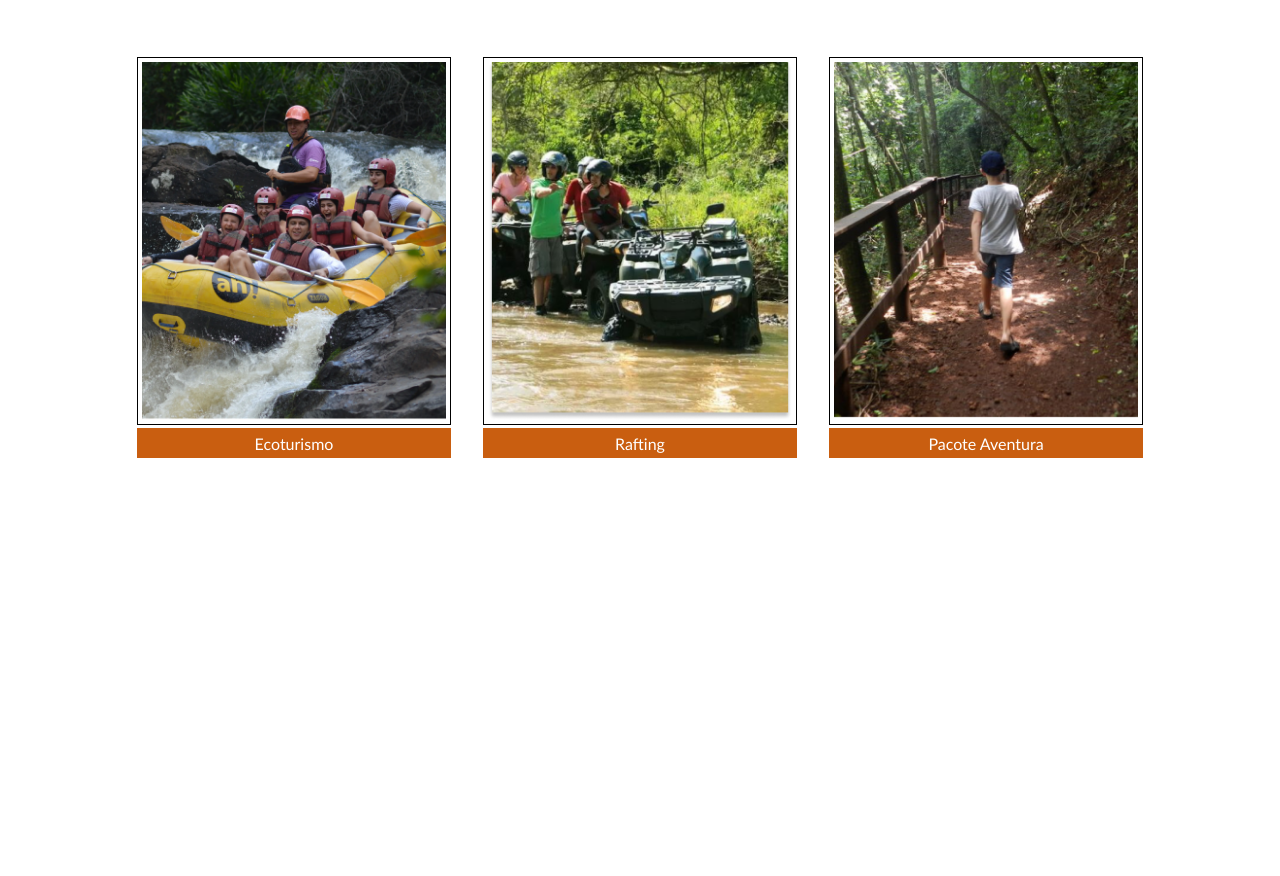
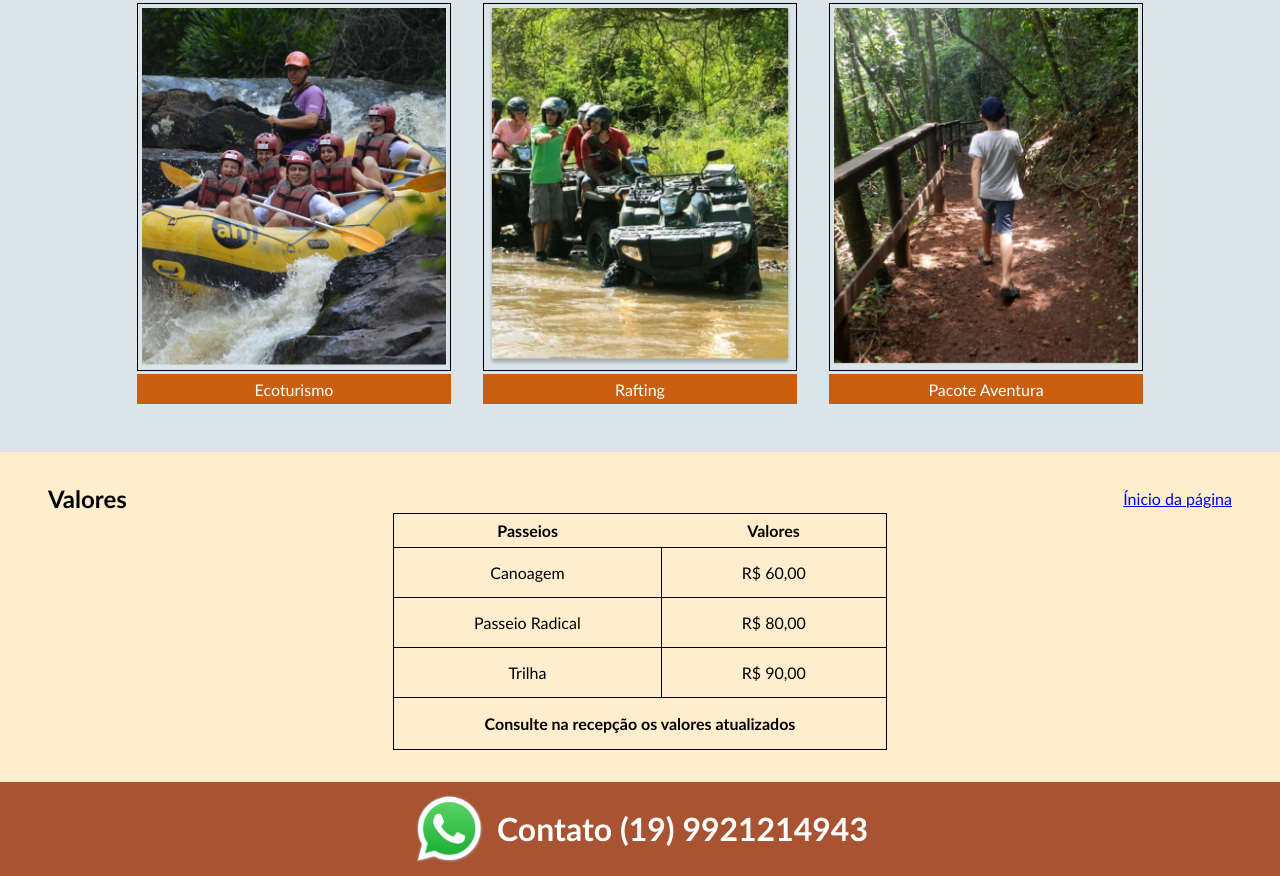
Before and after one commit to Downzin01/TI-24, a website: page brotas/index.html in a window 1280 px wide. Shown: the part 697-1573 px from the top of the page. Before the commit the page ends 1203 px from the top, so only its background shows below. Drawn offline with Linux system fonts and the light colour scheme.

Commit message:
Só bagunça

```diff
--- /dev/null
+++ b/brotas/assets/css/footer.css
@@ -0,0 +1,21 @@
+footer {
+    background-color: #a85331;
+}
+
+.footer-container {
+    display: flex;
+    align-items: center;
+    justify-content: center;
+    gap: 10px;
+    padding: 10px 0;
+}
+
+.footer-container img {
+    width: 75px;
+}
+
+.footer-container span {
+    font-size: 2rem;
+    color: #fff;
+    font-weight: 600;
+}
--- a/brotas/assets/css/passeio.css
+++ b/brotas/assets/css/passeio.css
@@ -1,12 +1,14 @@
 .passeio-section {
     flex-direction: column;
+    background-color: #DAE4E9;
 }
 
 .passeio-texts {
     display: flex;
     justify-content: space-between;
     align-items: center;
-    margin: 2rem 1rem;
+    padding-top: 10px;
+    margin: 0rem 1rem;
 }
 
 .passeio-container {
--- a/brotas/assets/css/style.css
+++ b/brotas/assets/css/style.css
@@ -1,5 +1,7 @@
 @import url('./home.css');
 @import url('./passeio.css');
+@import url('./tabela.css');
+@import url('./footer.css');
 
 * {
     margin: 0;
@@ -7,4 +9,5 @@
     box-sizing: border-box;
     font-family: 'Trebuchet MS', 'Lucida Sans Unicode', 'Lucida Grande', 'Lucida Sans', Arial,
         sans-serif;
+        scroll-behavior: smooth;
 }
--- /dev/null
+++ b/brotas/assets/css/tabela.css
@@ -0,0 +1,39 @@
+th {
+    border: none;
+    padding: 7px 45px;
+}
+
+td {
+    border: 1px solid;
+    padding: 15px 80px;
+}
+
+.tabela-section {
+    padding: 2rem;
+    background-color: #ffeece;
+}
+
+.tabela-container {
+    display: flex;
+    align-items: center;
+    justify-content: center;
+    flex-direction: column;
+}
+
+.tabela-texts {
+    display: flex;
+    justify-content: space-between;
+    align-items: center;
+    margin: 0  1rem;
+}
+
+
+.tabela-table {
+    border: 1px solid black;
+    border-collapse: collapse;
+    text-align:center;
+}
+
+.tabela-footer th{
+    padding: 1rem 0;
+}
--- a/brotas/index.html
+++ b/brotas/index.html
@@ -15,10 +15,10 @@
 
                     <nav class="home-menu">
                         <ul>
-                            <li><a href="#">HOME</a></li>
-                            <li><a href="#">SERVIÇOS</a></li>
-                            <li><a href="#">GALERIA</a></li>
-                            <li><a href="#">CONTATO</a></li>
+                            <li><a href="#home">HOME</a></li>
+                            <li><a href="#passeio">SERVIÇOS</a></li>
+                            <li><a href="#tabela">GALERIA</a></li>
+                            <li><a href="#footer">CONTATO</a></li>
                         </ul>
                     </nav>
                 </div>
@@ -32,7 +32,7 @@
             </section>
         </header>
         <main>
-            <section class="passeio-section">
+            <section class="passeio-section" id="passeio">
                 <div class="passeio-texts">
                     <h1>Passeio</h1>
                     <a href="#">Ínicio da página</a>
@@ -52,7 +52,45 @@
                     </figure>
                 </div>
             </section>
+            <section class="tabela-section" id="tabela">
+                <div class="tabela-texts">
+                    <h1>Valores</h1>
+                    <a href="#">Ínicio da página</a>
+                </div>
+                <div class="tabela-container">
+                    <table class="tabela-table">
+                        <thead class="tabela-head">
+                            <tr>
+                                <th>Passeios</th>
+                                <th>Valores</th>
+                            </tr>
+                        </thead>
+                        <tbody class="tabela-body">
+                            <tr>
+                                <td>Canoagem</td>
+                                <td>R$ 60,00</td>
+                            </tr>
+                            <tr>
+                                <td>Passeio Radical</td>
+                                <td>R$ 80,00</td>
+                            </tr>
+                            <tr>
+                                <td>Trilha</td>
+                                <td>R$ 90,00</td>
+                            </tr>
+                        </tbody>
+                        <tfoot class="tabela-footer">
+                            <th colspan="2">Consulte na recepção os valores atualizados</th>
+                        </tfoot>
+                    </table>
+                </div>
+            </section>
         </main>
-        <footer></footer>
+        <footer id="footer">
+            <div class="footer-container">
+                <img src="./assets/img/icone.png"/>
+                <span>Contato (19) 9921214943</span>
+            </div>
+        </footer>
     </body>
 </html>
```
